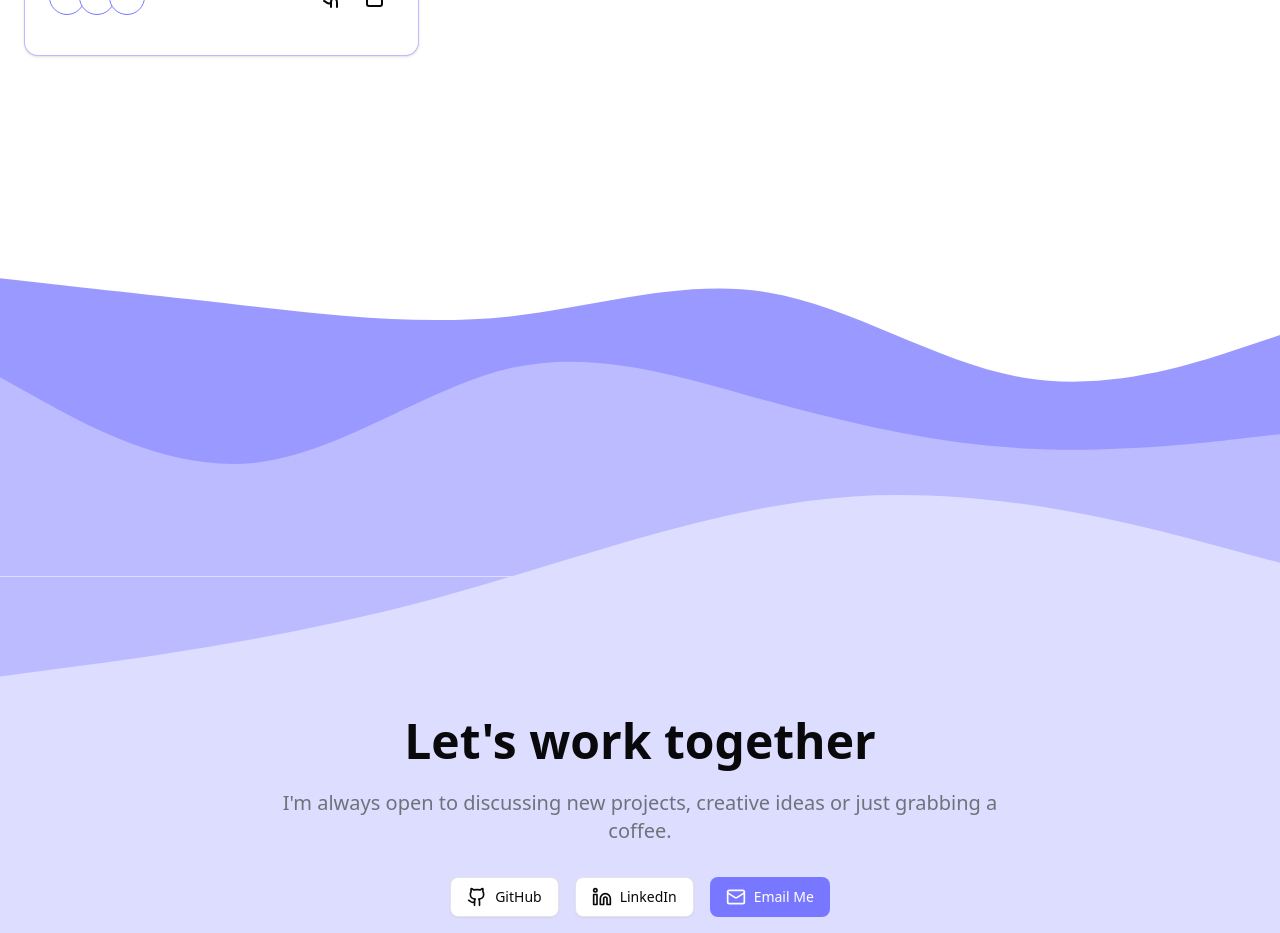
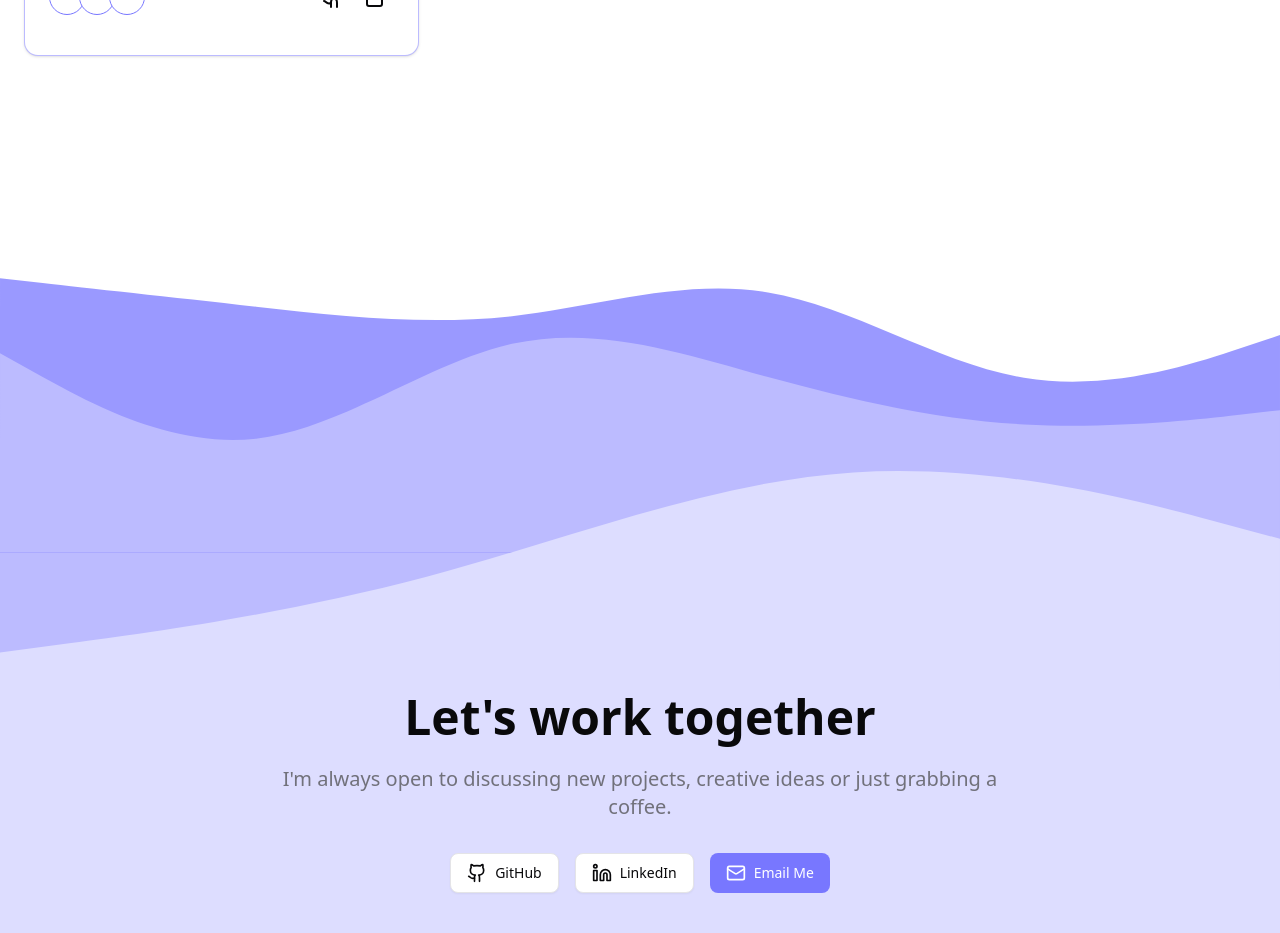
Before and after one commit to tarekfb/portfolio, a Next.js app: page / in a window 1280 px wide. Shown: the part 1880-2813 px from the top of the page. Built offline with nearby package versions, Linux system fonts and the light colour scheme; some icons are missing.

Commit message:
margin bottom

```diff
--- a/components/RandomizedDivider.tsx
+++ b/components/RandomizedDivider.tsx
@@ -8,7 +8,7 @@ export default function RandomizedDivider() {
     const { dividerPathData, dividerPathData2, dividerPathData3 } = useContext(DividerContext);
     return (
         <>
-            <div className="-mb-32 md:-mb-66">
+            <div className="-mb-32 md:-mb-72">
                 <motion.svg viewBox="0 0 1440 320" xmlns="http://www.w3.org/2000/svg">
                     <motion.path initial={false} className="fill-accent-light"
                         animate={{ d: dividerPathData3 }}
```
